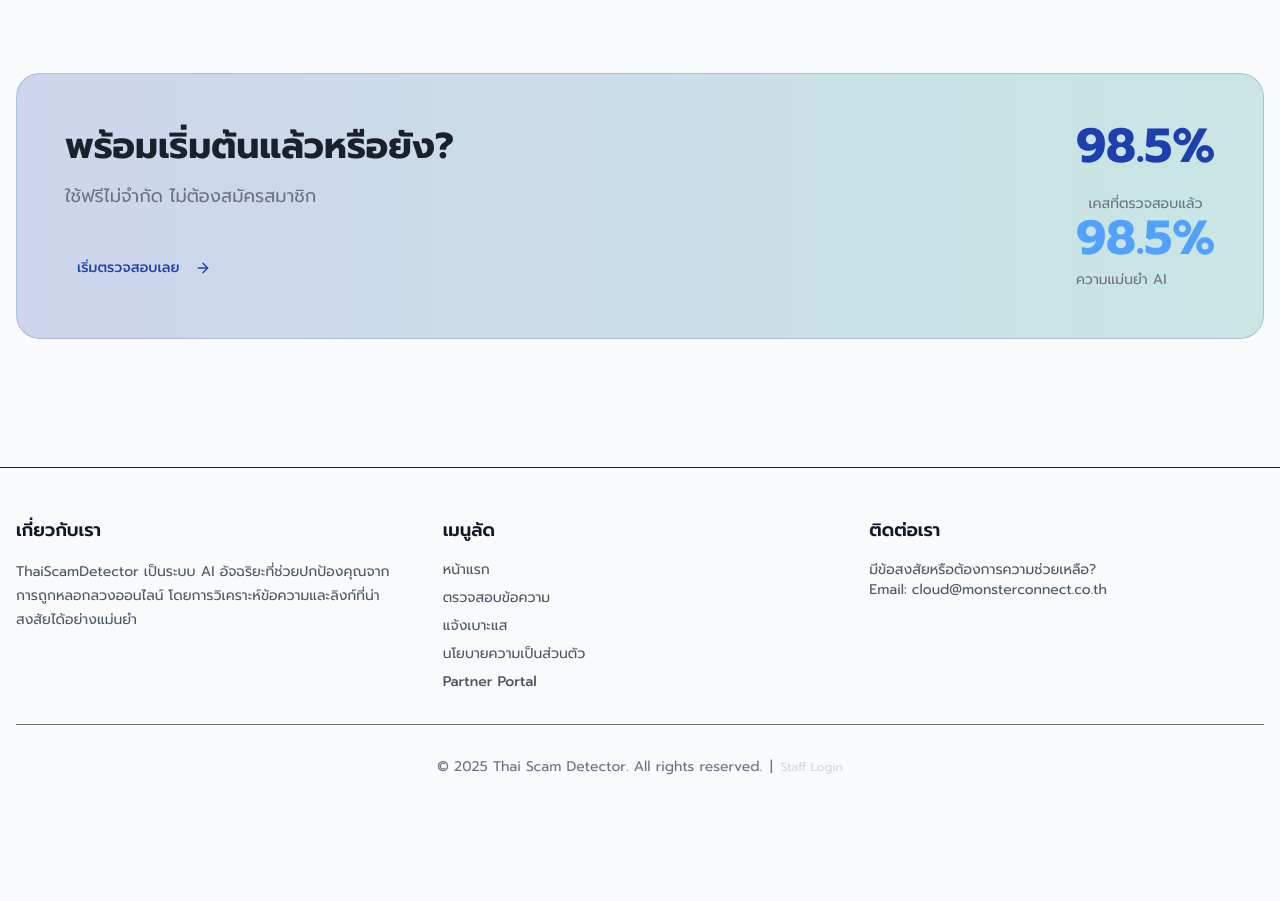
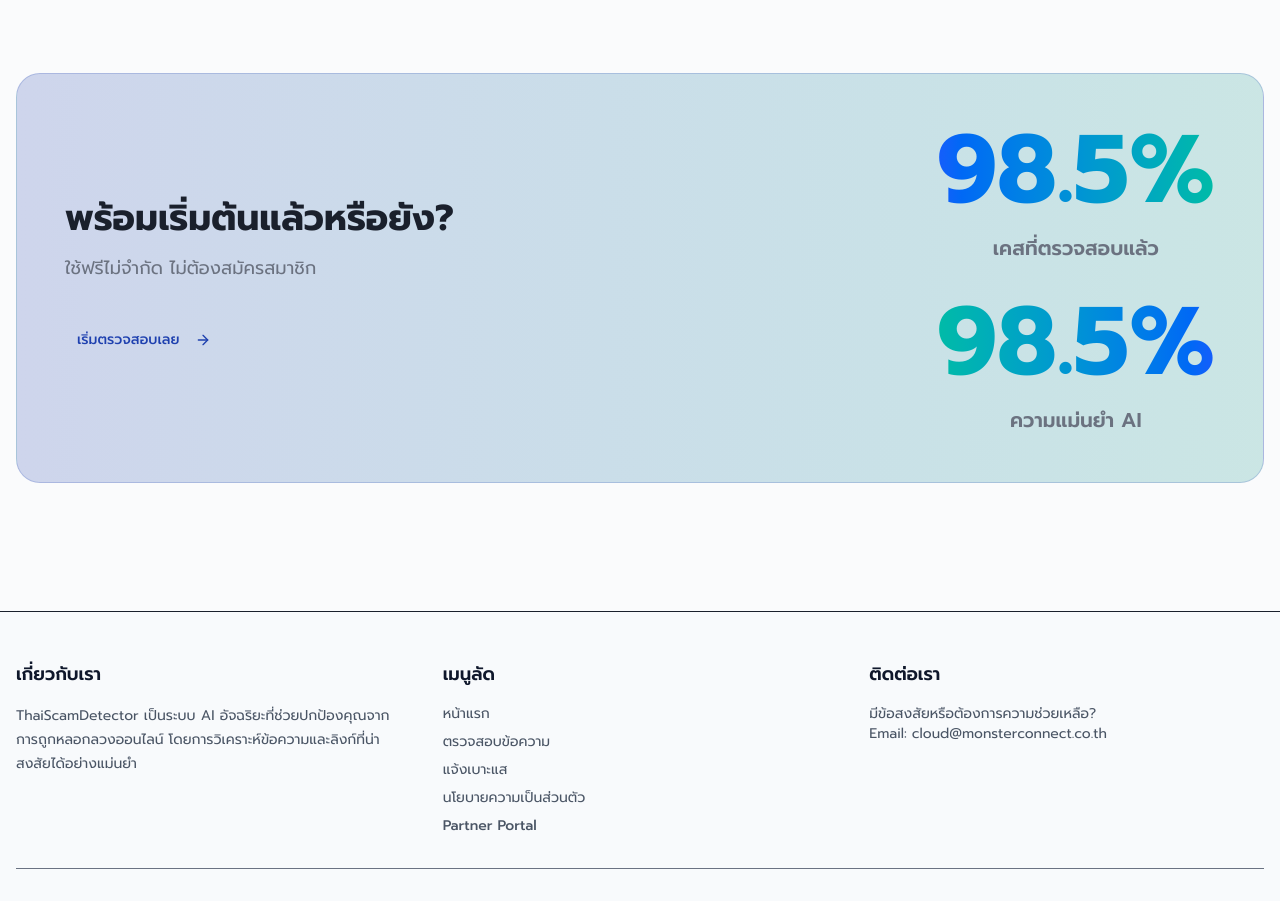
Before and after one commit to nutthakorn7/ThaiScamBench, a Next.js app in the folder frontend/: page / in a window 1280 px wide. Shown: the part 1660-2561 px from the top of the page. Before the commit the page ends 2485 px from the top, so only its background shows below. Built offline with nearby package versions, Linux system fonts and the light colour scheme; a web font is replaced by a local one.

Commit message:
feat: world-class stats section - massive text-8xl numbers with gradient

```diff
--- a/frontend/app/page.tsx
+++ b/frontend/app/page.tsx
@@ -155,13 +155,19 @@ export default function Home() {
               </Link>
             </div>
             <div className="relative">
-              <div className="flex flex-col gap-4 text-center">
-                <div className="text-3xl md:text-5xl font-bold text-primary mb-2">98.5%</div>
-                <div className="text-sm text-muted-foreground">เคสที่ตรวจสอบแล้ว</div>
-              </div>
-              <div>
-                <div className="text-3xl md:text-5xl font-bold text-blue-400 mb-2">98.5%</div>
-                <div className="text-sm text-muted-foreground">ความแม่นยำ AI</div>
+              <div className="flex flex-col gap-8 text-center">
+                <div>
+                  <div className="text-7xl md:text-8xl font-black bg-clip-text text-transparent bg-gradient-to-r from-blue-600 to-teal-500 mb-4">
+                    98.5%
+                  </div>
+                  <div className="text-lg md:text-xl text-muted-foreground font-semibold">เคสที่ตรวจสอบแล้ว</div>
+                </div>
+                <div>
+                  <div className="text-7xl md:text-8xl font-black bg-clip-text text-transparent bg-gradient-to-r from-teal-500 to-blue-600 mb-4">
+                    98.5%
+                  </div>
+                  <div className="text-lg md:text-xl text-muted-foreground font-semibold">ความแม่นยำ AI</div>
+                </div>
               </div>
             </div>
           </div>
```
